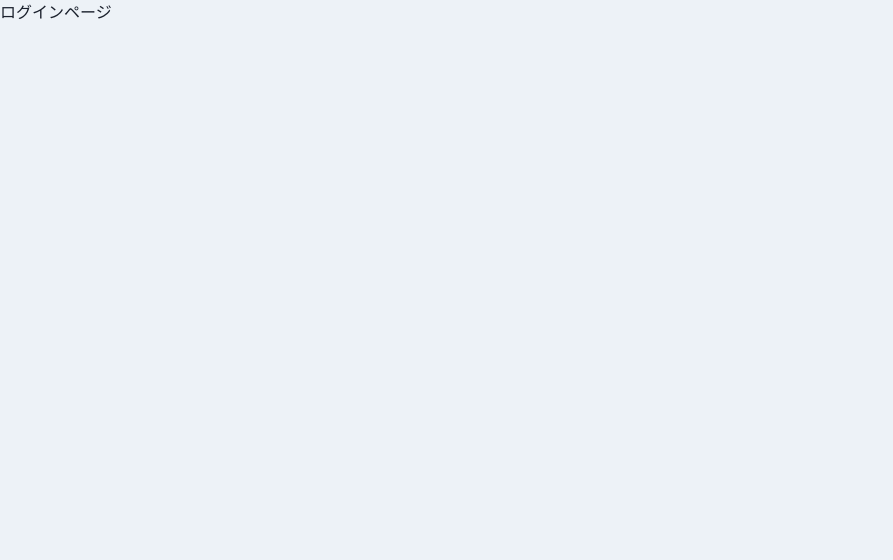
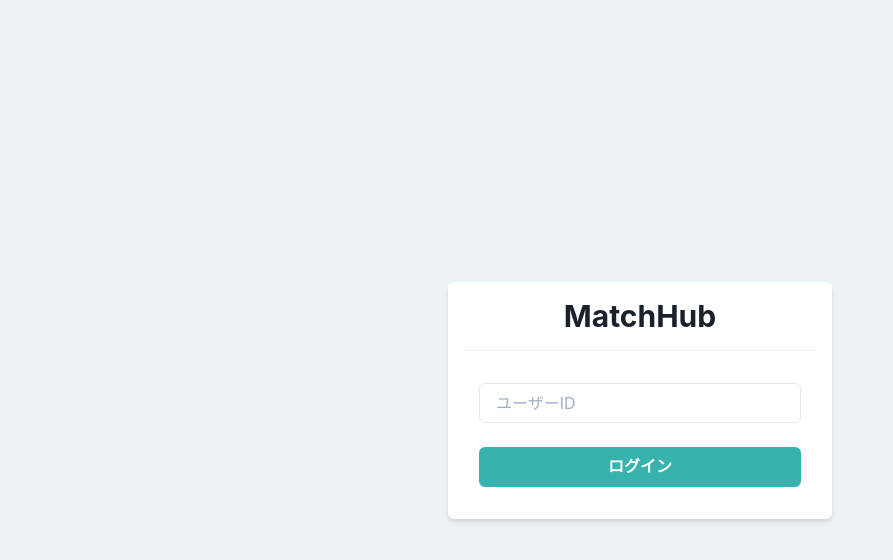
Before and after one commit to kodaishiotsuki/react-ts-app, a React (Create React App) app: page / in a window 1280 px wide. Shown: the top 560 px of the page, without its empty margins (0-893 px from the left). Built offline with nearby package versions, Linux system fonts and the light colour scheme.

Commit message:
ヘッダーの作成(ルーティング機能)

```diff
--- a/src/components/molecules/MenuDrawer.tsx
+++ b/src/components/molecules/MenuDrawer.tsx
@@ -11,19 +11,34 @@ import {
 type Props = {
   onClose: () => void
   isOpen: boolean
+  onClickHome: () => void
+  onClickUserManagement: () => void
+  onClickSetting: () => void
 }
 
 export const MenuDrawer: VFC<Props> = memo((props) => {
-  const { onClose, isOpen } = props
+  const {
+    onClose,
+    isOpen,
+    onClickHome,
+    onClickUserManagement,
+    onClickSetting,
+  } = props
 
   return (
     <Drawer placement="left" size="xs" onClose={onClose} isOpen={isOpen}>
       <DrawerOverlay>
         <DrawerContent>
           <DrawerBody p={0} bg="gray.100">
-            <Button w="100%">TOP</Button>
-            <Button w="100%">会社一覧</Button>
-            <Button w="100%">設定</Button>
+            <Button w="100%" onClick={onClickHome}>
+              TOP
+            </Button>
+            <Button w="100%" onClick={onClickUserManagement}>
+              会社一覧
+            </Button>
+            <Button w="100%" onClick={onClickSetting}>
+              設定
+            </Button>
           </DrawerBody>
         </DrawerContent>
       </DrawerOverlay>
--- a/src/components/organisms/layout/Header.tsx
+++ b/src/components/organisms/layout/Header.tsx
@@ -1,11 +1,25 @@
-import { memo, VFC } from 'react'
+/* eslint-disable react-hooks/exhaustive-deps */
+
+import { memo, useCallback, VFC } from 'react'
 import { Box, Flex, Heading, Link, useDisclosure } from '@chakra-ui/react'
+import { useHistory } from 'react-router-dom'
 
 import { MenuIconButton } from 'components/atoms/button/MenuIconButton'
 import { MenuDrawer } from 'components/molecules/MenuDrawer'
 
 export const Header: VFC = memo(() => {
+  //レスポンシブ対応用
   const { isOpen, onOpen, onClose } = useDisclosure()
+  //ルーティングでlocation取得
+  const history = useHistory()
+  //ボタンクリック→画面遷移(useCallbackで再レンダリング防止)
+  const onClickHome = useCallback(() => history.push('/home'), [])
+  const onClickUserManagement = useCallback(
+    () => history.push('/home/user_management'),
+    [],
+  )
+  const onClickSetting = useCallback(() => history.push('/home/setting'), [])
+
   return (
     <>
       {/* ナビゲーションバー */}
@@ -18,7 +32,13 @@ export const Header: VFC = memo(() => {
         padding={{ base: 3, md: 5 }}
       >
         {/* タイトル */}
-        <Flex align="center" as="a" mr={8} _hover={{ cursor: 'pointer' }}>
+        <Flex
+          align="center"
+          as="a"
+          mr={8}
+          _hover={{ cursor: 'pointer' }}
+          onClick={onClickHome}
+        >
           <Heading as="h1" fontSize={{ base: 'md', md: 'lg' }}>
             MatchHub
           </Heading>
@@ -32,9 +52,9 @@ export const Header: VFC = memo(() => {
           display={{ base: 'none', md: 'flex' }}
         >
           <Box pr={4}>
-            <Link>ユーザー一覧</Link>
+            <Link onClick={onClickUserManagement}>ユーザー一覧</Link>
           </Box>
-          <Link>設定</Link>
+          <Link onClick={onClickSetting}>設定</Link>
         </Flex>
 
         {/* ハンバーガーメニュー */}
@@ -42,7 +62,13 @@ export const Header: VFC = memo(() => {
       </Flex>
 
       {/* ハンバーガーメニューの内容 */}
-      <MenuDrawer onClose={onClose} isOpen={isOpen} />
+      <MenuDrawer
+        onClose={onClose}
+        isOpen={isOpen}
+        onClickHome={onClickHome}
+        onClickUserManagement={onClickUserManagement}
+        onClickSetting={onClickSetting}
+      />
     </>
   )
 })
--- a/src/components/pages/Login.tsx
+++ b/src/components/pages/Login.tsx
@@ -1,5 +1,33 @@
+import {
+  Box,
+  Button,
+  Divider,
+  Flex,
+  Heading,
+  Input,
+  Stack,
+} from '@chakra-ui/react'
 import { memo, VFC } from 'react'
 
 export const Login: VFC = memo(() => {
-  return <p>ログインページ</p>
+  return (
+    <Flex align="center" justify="center" height="100vh">
+      <Box bg="white" w="sm" p={4} borderRadius="md" shadow="md">
+        <Heading as="h1" size="lg" textAlign="center">
+          MatchHub
+        </Heading>
+        <Divider my={4} />
+        <Stack spacing={6} py={4} px={15}>
+          <Input placeholder="ユーザーID" />
+          <Button
+            backgroundColor="teal.400"
+            color="white"
+            _hover={{ opacity: 0.8 }}
+          >
+            ログイン
+          </Button>
+        </Stack>
+      </Box>
+    </Flex>
+  )
 })
--- a/src/router/Router.tsx
+++ b/src/router/Router.tsx
@@ -9,9 +9,12 @@ import { HeaderLayout } from 'components/templete/HeaderLayout'
 export const Router: VFC = memo(() => {
   return (
     <Switch>
+      {/* ログイン画面 */}
       <Route exact path="/">
         <Login />
       </Route>
+
+      {/* ホーム画面 */}
       <Route
         path="/home"
         render={({ match: { url } }) => (
@@ -22,12 +25,15 @@ export const Router: VFC = memo(() => {
                 exact={route.exact}
                 path={`${url}${route.path}`}
               >
+                {/* ヘッダー画面 */}
                 <HeaderLayout>{route.children}</HeaderLayout>
               </Route>
             ))}
           </Switch>
         )}
       />
+
+      {/* 404ページ */}
       <Route path="*">
         <Page404 />
       </Route>
```
